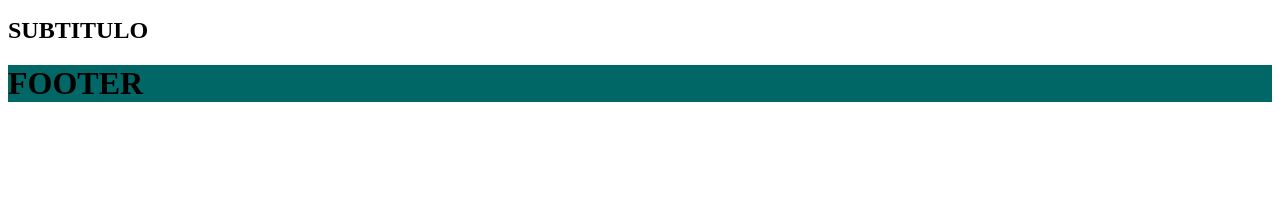
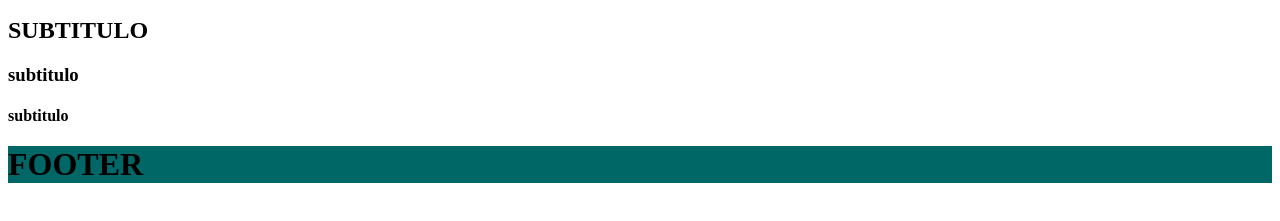
Before and after one commit to AgustinSanchez29/example, a plain HTML site: page index.html in a window 1280 px wide. Shown: the part 163-384 px from the top of the page. Drawn offline with Linux system fonts and the light colour scheme.

Commit message:
se agregaron mas subtitulos

```diff
--- a/index.html
+++ b/index.html
@@ -26,6 +26,8 @@
      <hr>
      <img src="C:\Users\Agustin\Pictures\thumb-1920-890878.jpg" alt="ejemplo">
     <h2>SUBTITULO</h2>
+    <h3>subtitulo</h3>
+    <h4>subtitulo</h4>
 <footer>
     <h1>FOOTER</h1>
 </footer>
```
